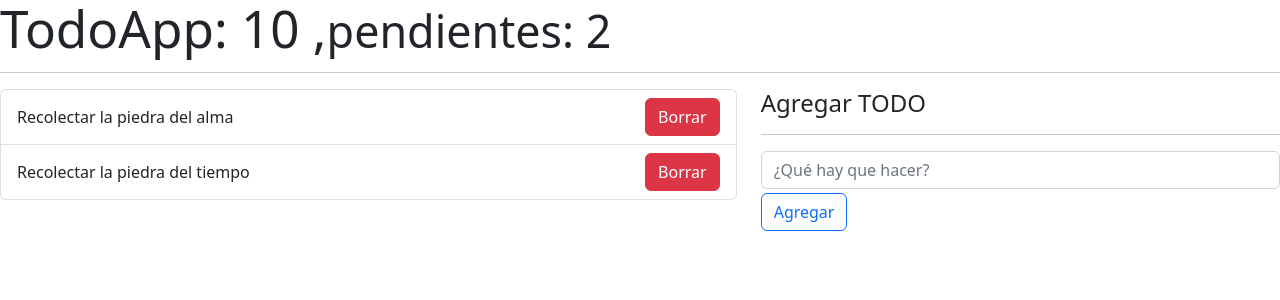
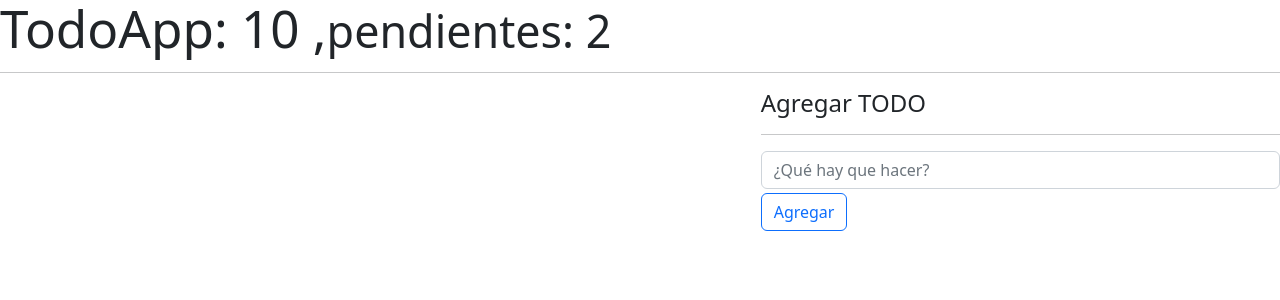
Before and after one commit to carlosantonio98/05-hook-app, a React (Vite) app: page / in a window 1280 px wide. Shown: the top 300 px of the page. Built offline with nearby package versions, Linux system fonts and the light colour scheme.

Commit message:
Save and read ToDos in LocalStorage

```diff
--- a/src/08-useReducer/TodoApp.jsx
+++ b/src/08-useReducer/TodoApp.jsx
@@ -1,26 +1,36 @@
-import { useReducer } from 'react';
+import { useReducer, useEffect } from 'react';
 import { TodoList, TodoAdd, todoReducer } from './';
 
 const initialState = [
-    {
+    /* {
         id: new Date().getTime(),
         description: 'Recolectar la piedra del alma',
         done: false,
-    },
-    {
-        id: new Date().getTime() * 3,
-        description: 'Recolectar la piedra del tiempo',
-        done: false,
-    },
+    } */
 ];
+
+const init = () => {
+    return JSON.parse(localStorage.getItem('todos')) || [];
+}
 
 export const TodoApp = () => {
 
 
     // const [ state, dispatch ] = useReducer( todoReducer, initialState );
-    const [ todos, dispatch] = useReducer( todoReducer, initialState );
+    const [ todos, dispatch] = useReducer( todoReducer, initialState, init );
     // la parte del state usualmente se le coloca el nombre de lo que devuelve en este caso en nuestros todos
     // la parte del dispatch usualmente se llama así cuando solo tenemos un reducer, si nosotros tenemos más de un reducer en el mismo functional component nosotros le podemos poner dispatchTodoAction o dispatchTodo para indicar de que esto es la función que despacha acciones hacia ese reducer en particular, pero si solo tenemos un reducer usualmente le podemos dejar dispatch porque sabe que solo hace referencia a este de aquí
+    // inicializamos nuestro estate con los todos que previamente existian en el localstorage para no perderlos
+    // el init es la función que inicializa nuestro reducer
+
+
+    // Hacemos que se dispare un evento secundario cuando los todos cambien
+    useEffect(() => {
+        // En el localstorage solo vamos a poder grabar strings, si necesitamos guardar objetos u arreglos lo tenemos que convertir primero a string, para que de esa manera el navegador pueda almacenarlo en el localstorage. Cuando nosotros guardamos un objeto como cadena automaticamente el navegador lo serializa para que nosotros podamos leerlo desde el localstorage.
+        localStorage.setItem('todos', JSON.stringify( todos ));
+
+    }, [todos])
+
 
     const handleNewTodo = ( todo ) => {
         const action = {
@@ -29,8 +39,6 @@
         }
 
         dispatch( action );
-
-        console.log({ todo });
     }
 
     return (
```
